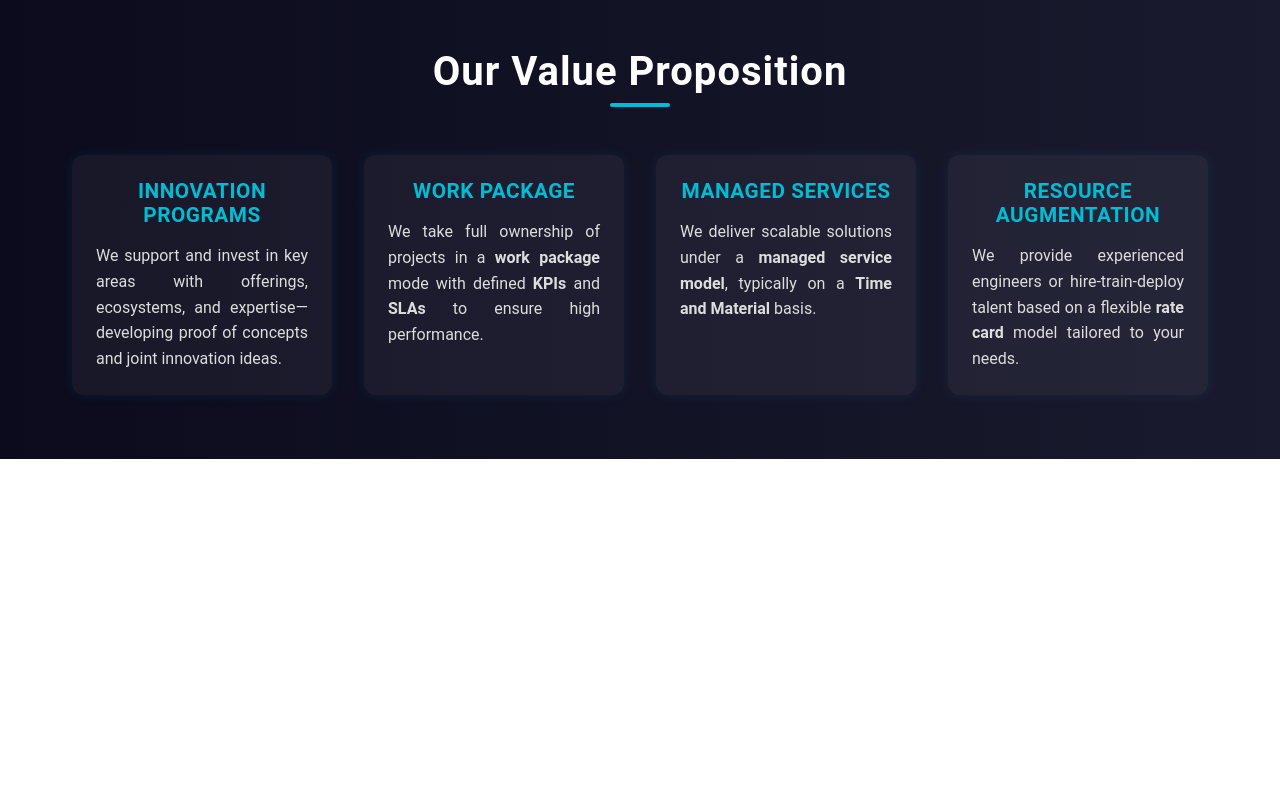
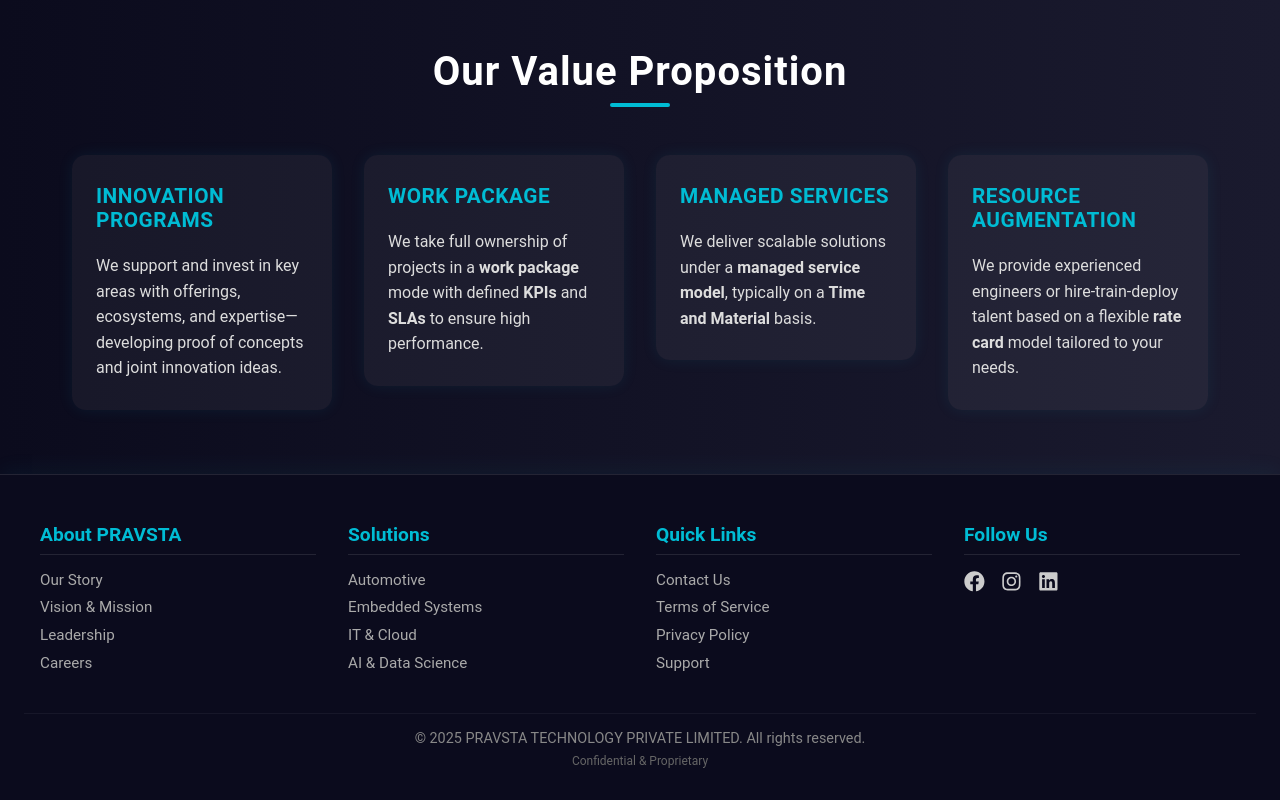
Before and after one commit to vinayaknaganuri7/pravsta, a React (Create React App) app: page / in a window 1280 px wide. Shown: the part 1831-2631 px from the top of the page. Before the commit the page ends 2290 px from the top, so only its background shows below. Built offline with nearby package versions, Linux system fonts and the light colour scheme.

Commit message:
Initial commit - added Footer  project files

```diff
--- a/package.json
+++ b/package.json
@@ -13,6 +13,7 @@
     "gsap": "^3.13.0",
     "react": "^19.1.0",
     "react-dom": "^19.1.0",
+    "react-icons": "^5.5.0",
     "react-router-dom": "^7.7.0",
     "react-scripts": "5.0.1",
     "web-vitals": "^2.1.4"
--- /dev/null
+++ b/src/components/Footer.css
@@ -0,0 +1,97 @@
+.footer {
+  background-color: #0b0b1d;
+  color: #ccc;
+  padding: 3rem 1.5rem 2rem;
+  font-family: 'Poppins', sans-serif;
+  border-top: 1px solid rgba(255, 255, 255, 0.1);
+  box-shadow: 0 -5px 20px rgba(0, 188, 212, 0.05);
+}
+
+.footer-grid {
+  display: flex;
+  flex-wrap: wrap;
+  justify-content: space-between;
+  gap: 2rem;
+  max-width: 1200px;
+  margin: 0 auto 2rem;
+}
+
+.footer-col {
+  flex: 1;
+  min-width: 220px;
+}
+
+.footer-col h4 {
+  font-size: 1.2rem;
+  color: #00bcd4;
+  margin-bottom: 1rem;
+  border-bottom: 1px solid rgba(255, 255, 255, 0.1);
+  padding-bottom: 0.5rem;
+}
+
+.footer-col ul {
+  list-style: none;
+  padding: 0;
+  margin: 0;
+}
+
+.footer-col ul li {
+  margin-bottom: 0.6rem;
+  cursor: pointer;
+  color: #aaa;
+  font-size: 0.95rem;
+  transition: color 0.3s ease;
+}
+
+.footer-col ul li:hover {
+  color: #00bcd4;
+}
+
+.footer-icons {
+  display: flex;
+  gap: 1rem;
+  margin: 1rem 0;
+  font-size: 1.3rem;
+}
+
+.footer-icons svg {
+  cursor: pointer;
+  color: #ccc;
+  transition: color 0.3s ease, transform 0.3s ease;
+}
+
+.footer-icons svg:hover {
+  color: #00bcd4;
+  transform: scale(1.1);
+}
+
+.footer-bottom {
+  text-align: center;
+  font-size: 0.9rem;
+  color: #888;
+  border-top: 1px solid rgba(255, 255, 255, 0.05);
+  padding-top: 1rem;
+  margin-top: 2rem;
+}
+
+.footer-note {
+  font-size: 0.75rem;
+  color: #666;
+  margin-top: 0.4rem;
+}
+
+@media screen and (max-width: 768px) {
+  .footer-grid {
+    flex-direction: column;
+    text-align: center;
+    align-items: center;
+  }
+
+  .footer-col {
+    max-width: 100%;
+  }
+
+  .footer-icons {
+    justify-content: center;
+  }
+}
--- a/src/components/Footer.js
+++ b/src/components/Footer.js
@@ -0,0 +1,54 @@
+import React from 'react';
+import { FaFacebook, FaInstagram, FaLinkedin } from 'react-icons/fa';
+import './Footer.css';
+
+const Footer = () => {
+  return (
+    <footer className="footer">
+      <div className="footer-grid">
+        <div className="footer-col">
+          <h4>About PRAVSTA</h4>
+          <ul>
+            <li>Our Story</li>
+            <li>Vision & Mission</li>
+            <li>Leadership</li>
+            <li>Careers</li>
+          </ul>
+        </div>
+        <div className="footer-col">
+          <h4>Solutions</h4>
+          <ul>
+            <li>Automotive</li>
+            <li>Embedded Systems</li>
+            <li>IT & Cloud</li>
+            <li>AI & Data Science</li>
+          </ul>
+        </div>
+        <div className="footer-col">
+          <h4>Quick Links</h4>
+          <ul>
+            <li>Contact Us</li>
+            <li>Terms of Service</li>
+            <li>Privacy Policy</li>
+            <li>Support</li>
+          </ul>
+        </div>
+        <div className="footer-col">
+          <h4>Follow Us</h4>
+          <div className="footer-icons">
+            <FaFacebook />
+            <FaInstagram />
+            <FaLinkedin />
+          </div>
+        </div>
+      </div>
+
+      <div className="footer-bottom">
+        &copy; {new Date().getFullYear()} PRAVSTA TECHNOLOGY PRIVATE LIMITED. All rights reserved.
+        <div className="footer-note">Confidential & Proprietary</div>
+      </div>
+    </footer>
+  );
+};
+
+export default Footer;
--- a/src/pages/Home.css
+++ b/src/pages/Home.css
@@ -102,8 +102,6 @@
   transform: scale(1.05);
   box-shadow: 0 6px 30px rgba(0, 188, 212, 0.3);
 }
-
-/* Value Proposition Section */
 .value-proposition-section {
   padding: 4rem 2rem;
   text-align: center;
@@ -112,25 +110,29 @@
   margin: 0 auto;
 }
 
-/* 4-Column Grid */
 .value-row {
   display: flex;
   flex-wrap: wrap;
-  justify-content: center;
+  justify-content: space-between; /* Better alignment */
+  align-items: stretch;           /* Align card heights */
   gap: 2rem;
   margin-top: 2rem;
 }
 
 .value-col {
-  flex: 1 1 22%;
+  flex: 1 1 calc(25% - 2rem);
   min-width: 250px;
   max-width: 280px;
   background-color: rgba(255, 255, 255, 0.05);
-  padding: 1.5rem;
-  border-radius: 12px;
-  box-shadow: 0 0 12px rgba(0, 188, 212, 0.1);
+  padding: 1.8rem 1.5rem;
+  border-radius: 14px;
+  box-shadow: 0 0 16px rgba(0, 188, 212, 0.08);
   transition: transform 0.3s ease, box-shadow 0.3s ease;
   color: white;
+  display: flex;
+  flex-direction: column;
+  justify-content: flex-start;
+  height: 100%;
 }
 
 .value-col:hover {
@@ -141,26 +143,28 @@
 .value-col h3 {
   font-size: 1.3rem;
   color: #00bcd4;
-  margin-bottom: 1rem;
+  margin-bottom: 0.8rem;
   text-transform: uppercase;
   letter-spacing: 0.5px;
+  text-align: left;
 }
 
 .value-col p {
   font-size: 1rem;
   color: #ddd;
   line-height: 1.6;
-  text-align: justify;
+  text-align: left; /* More professional than justify in cards */
+  margin-top: 0.5rem;
 }
 
-/* Responsive Stack */
+/* Responsive */
 @media screen and (max-width: 992px) {
   .value-col {
-    flex: 1 1 45%;
+    flex: 1 1 calc(50% - 1.5rem);
   }
 }
 
-@media screen and (max-width: 768px) {
+@media screen and (max-width: 600px) {
   .value-col {
     flex: 1 1 100%;
     max-width: 100%;
@@ -170,4 +174,9 @@
     flex-direction: column;
     align-items: center;
   }
+
+  .value-col h3,
+  .value-col p {
+    text-align: center;
+  }
 }
--- a/src/pages/Home.js
+++ b/src/pages/Home.js
@@ -1,6 +1,7 @@
 import React from 'react';
 import Navbar from '../components/Navbar';
 import Hero from '../components/Hero';
+import Footer from '../components/Footer'; // ✅ Footer added
 import './Home.css';
 import introImage from '../components/pages/images/Intr.jpg';
 import visionImage from '../components/pages/images/car.jpg';
@@ -81,6 +82,9 @@
           </div>
         </div>
       </section>
+
+      {/* ✅ Footer Section */}
+      <Footer />
     </div>
   );
 };
```
Also changed, not shown: 1 other file (tests, documents, lock files or other folders).
